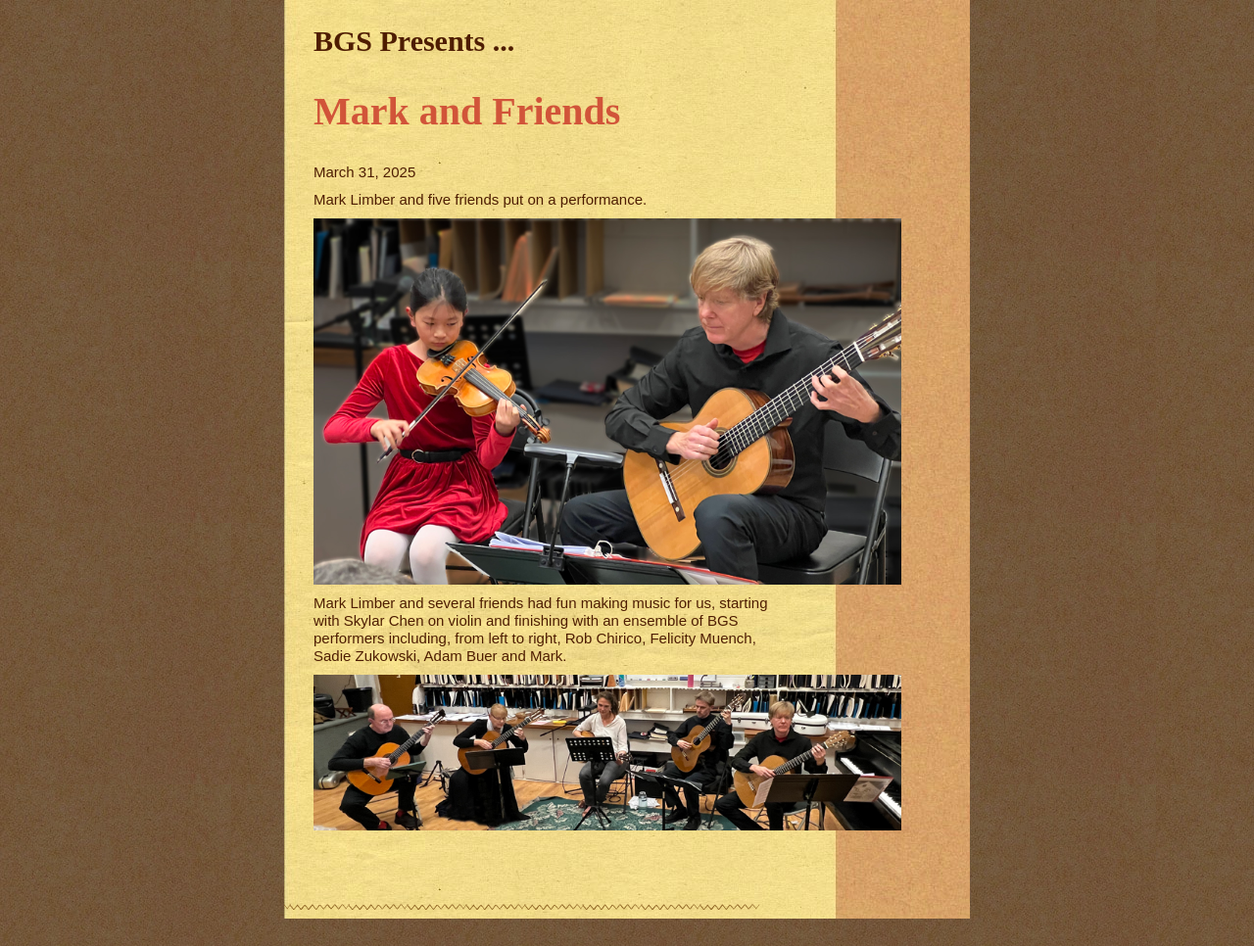
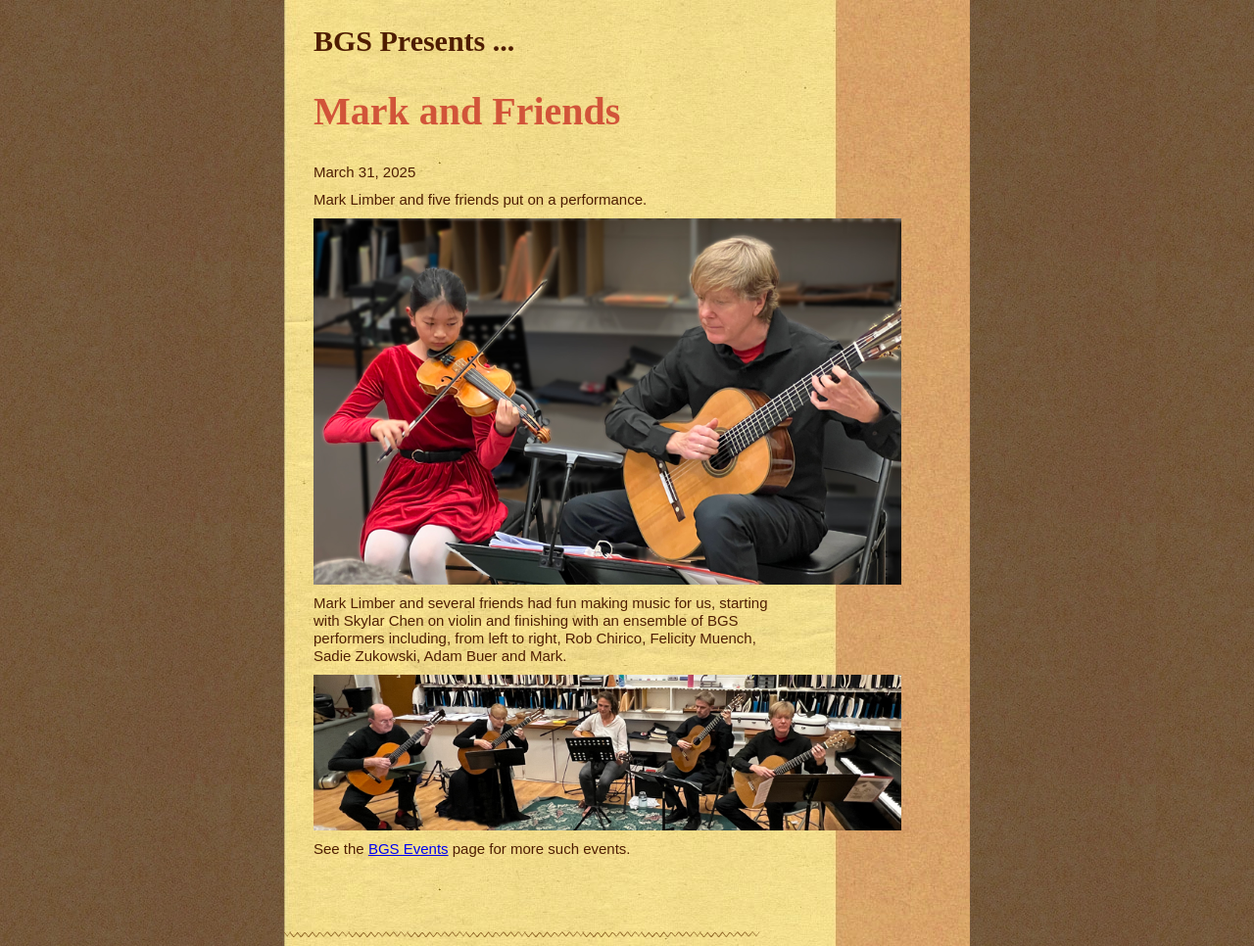
Before and after one commit to boulderguitarsociety/boulderguitarsociety.github.io, a Jekyll site: the page built from _posts/2025-03-31-mark-and-friends.md, in a window 1280 px wide. Shown: the whole page at 98% size. Built offline with Jekyll 4.4.1, drawn with Linux system fonts in a browser that asks for light colours.

Commit message:
link posts back to the BGS Events page

```diff
--- a/_layouts/meeting.html
+++ b/_layouts/meeting.html
@@ -13,6 +13,8 @@
 
 {{ content }}
 
+<p>See the <a href="/Events.html">BGS Events</a> page for more such events.</p>
+
    <div id="footer">
       <div id="wgly3">
          <img src="/stylings/PrintedPaper_line-3_3.png" alt="">
```
